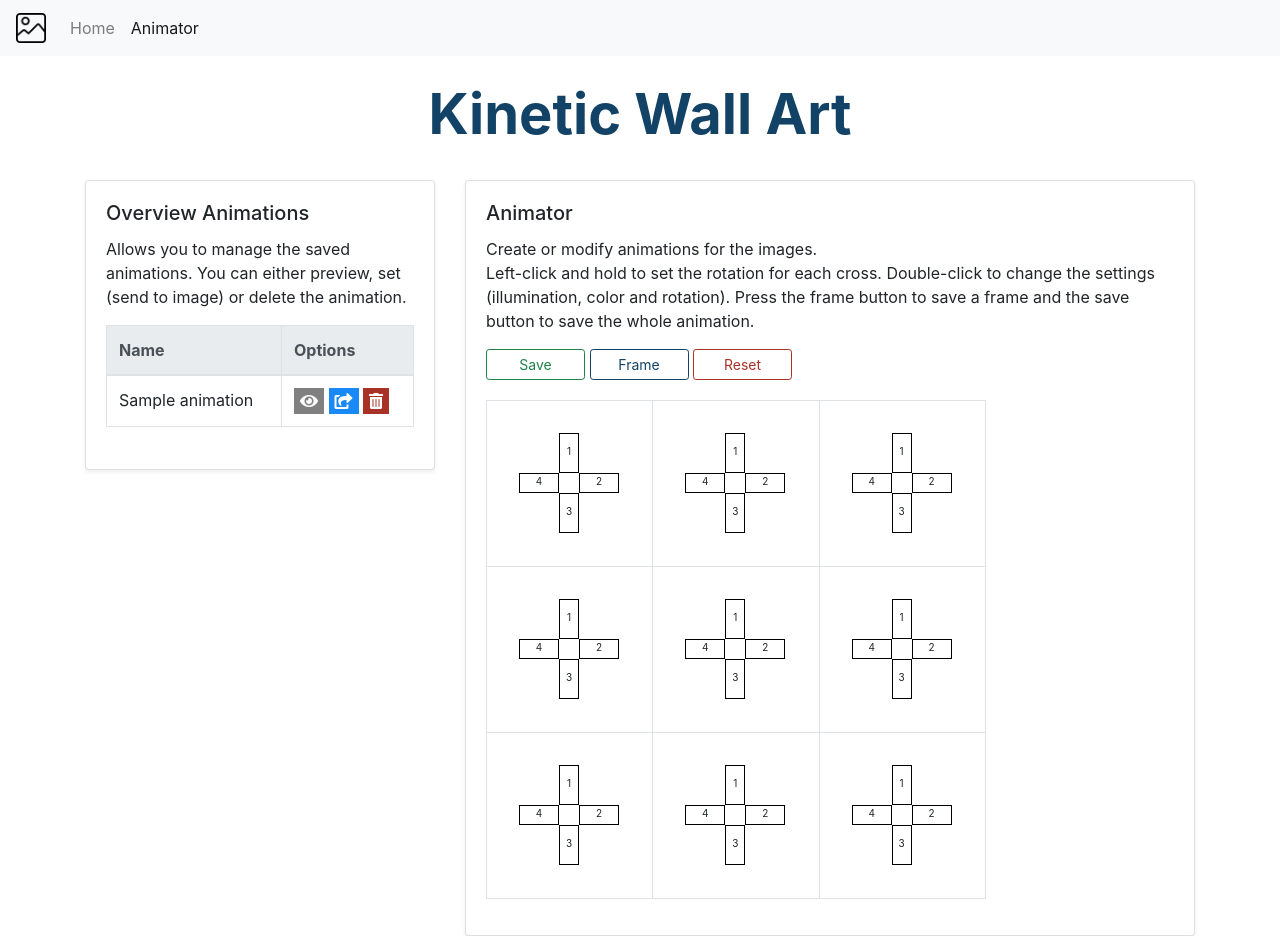
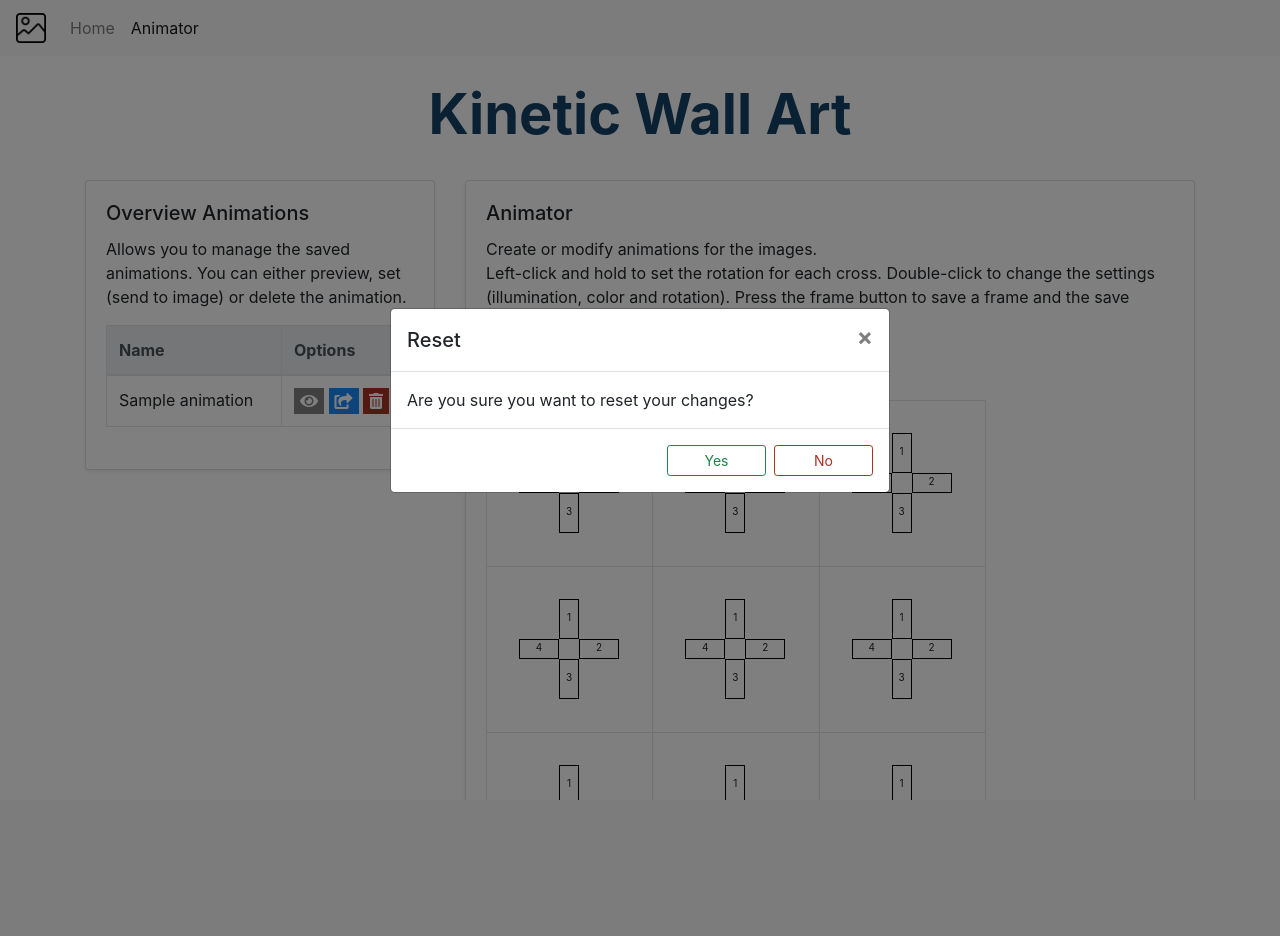
Before and after one commit to s8juschu/KineticWallArt, a Django app: page /website/animator in a window 1280 px wide, after a click on "Reset". After the commit the page ends 800 px from the top, so only its background shows below. Run offline with Django 3.2, Linux system fonts and the light colour scheme; tables that the repository leaves empty hold one stand-in row (values such as "Sample post"); some libraries are stand-ins or nearby versions.

Commit message:
Reset Modal now also resets rotation, add modals to animator.

```diff
--- a/kineticWallArt/static/css/style.css
+++ b/kineticWallArt/static/css/style.css
@@ -53,9 +53,13 @@
 
 .table-wrapper {
     /*margin-top: 20px;*/
-    max-height: 360px;
+    max-height: 363px;
     overflow: auto;
     display:inline-block;
+}
+
+.table-wrap-anim{
+    max-height: 585px !important;
 }
 
 #crosstable td{
--- a/kineticWallArt/static/js/btnScript.js
+++ b/kineticWallArt/static/js/btnScript.js
@@ -121,6 +121,12 @@ function resetModal(id){
     document.getElementById("check4"+id).checked = false;
     document.getElementById("lighton"+id).checked = true;
     document.getElementById("lightoff"+id).checked = false;
+    document.getElementById("rotation"+id).value = "0";
+
+    $("#"+id).css({
+        "transform": "rotate(0deg)"
+    });
+
 }
 
 //Logic reset pattern button
--- a/kineticWallArt/templates/animator.html
+++ b/kineticWallArt/templates/animator.html
@@ -43,7 +43,7 @@
                         <p class="card-text">Allows you to manage the saved animations.
                             You can either preview, set (send to image) or delete the animation.
                         </p>
-                        <div class=table-wrapper>
+                        <div class="table-wrapper table-wrap-anim">
                             <table id="imagetable" class="table table-bordered">
                                 <thead class="thead-light">
                                 <tr>
@@ -182,6 +182,26 @@
                                 </div>
                             </div>
                             <button class="btn-red btn btn-sm" data-toggle="modal" data-target="#resetModal">Reset</button>
+                            <!-- Modal -->
+                            <div class="modal fade" id="resetModal" tabindex="-1" role="dialog" aria-labelledby="resetModalTitel" aria-hidden="true">
+                                <div class="modal-dialog modal-dialog-centered" role="document">
+                                    <div class="modal-content">
+                                        <div class="modal-header">
+                                            <h5 class="modal-title" id="resetModalTitle">Reset</h5>
+                                            <button type="button" class="close" data-dismiss="modal" aria-label="Close">
+                                                <span aria-hidden="true">&times;</span>
+                                            </button>
+                                        </div>
+                                        <div class="modal-body">
+                                            Are you sure you want to reset your changes?
+                                        </div>
+                                        <div class="modal-footer">
+                                            <button type="button" class="btn-green btn btn-sm" data-dismiss="modal" id="resetrotation">Yes</button>
+                                            <button type="button" class="btn-red btn btn-sm" data-dismiss="modal">No</button>
+                                        </div>
+                                    </div>
+                                </div>
+                            </div>
                         </div>
                         <table id="crosstable" class="table table-bordered">
                             <tbody>
--- a/kineticWallArt/website/views.py
+++ b/kineticWallArt/website/views.py
@@ -62,7 +62,7 @@ def animator(request):
     #             arraypattern[p.pk].append(crossdict)
     # arraydict = dict(arraypattern)
     # print(arraydict)
-    return render(request, 'animator.html', context={'animations': animations})
+    return render(request, 'animator.html', context={'elements': elements, 'animations': animations})
 
 
 def clear(request):
```
